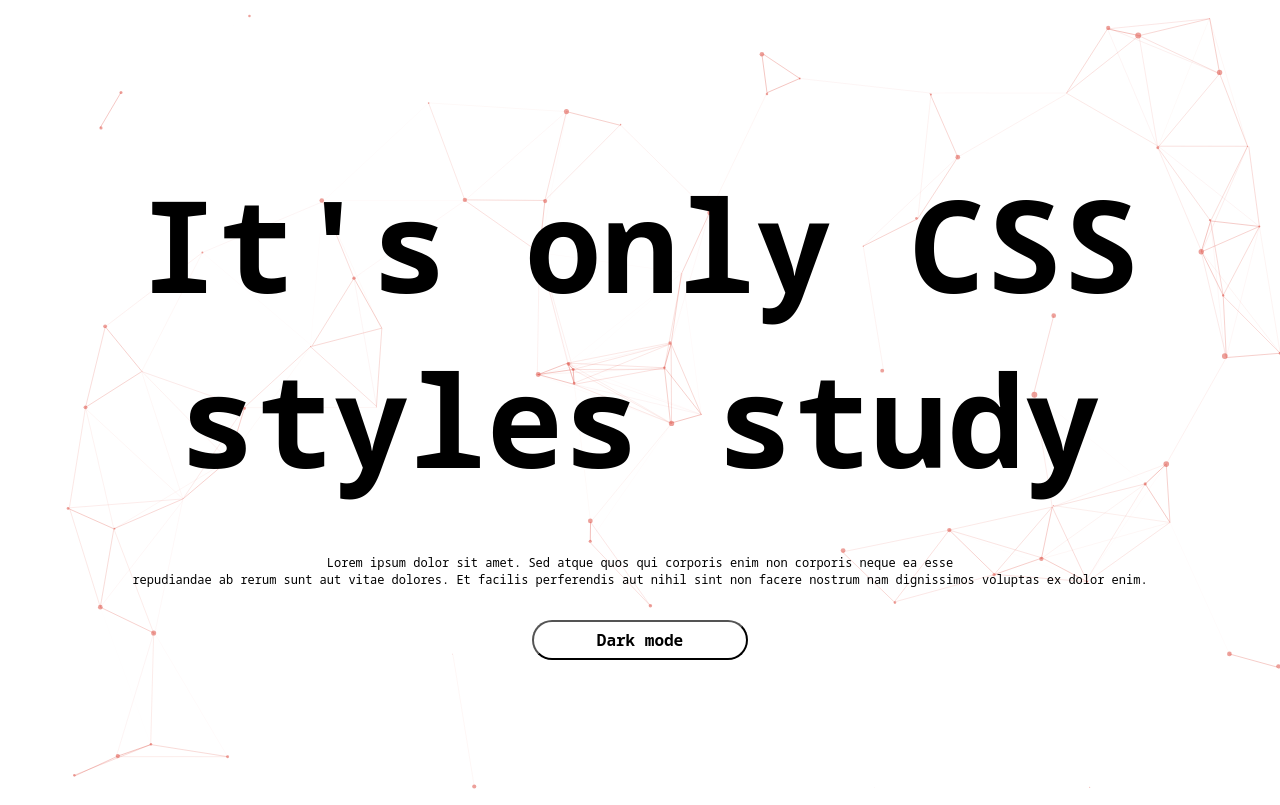
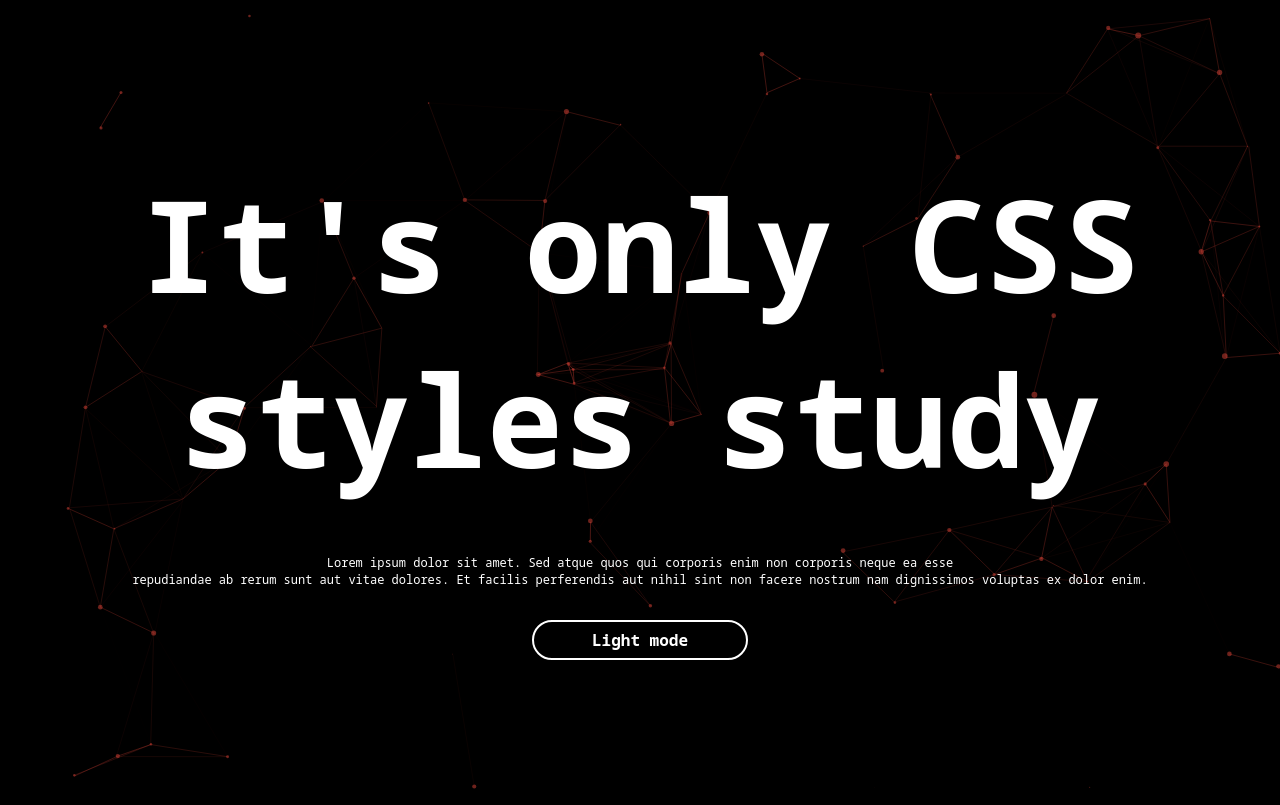
Before and after one commit to vrmtdev/vrmt-css-study, a plain HTML site: page index.html in a window 1280 px wide. Both pictures are taken after a click on the button "Dark mode". Drawn offline with Linux system fonts and the light colour scheme; a web font is replaced by a local one.

Commit message:
dark and light mode

```diff
--- a/index.html
+++ b/index.html
@@ -4,12 +4,9 @@
     <meta charset="UTF-8" />
     <meta name="viewport" content="width=device-width, initial-scale=1.0" />
     <link rel="stylesheet" href="./styles/style.css" />
-    <!-- font link -->
-    <!-- font link -->
     <title>CSS study</title>
   </head>
   <body>
-    <div class="dark-theme">
     <div id="particles-js"></div>
     <div class="main-title">
       <h1>
@@ -24,8 +21,8 @@
       </p>
       <button>Dark mode</button>
     </div>
-    </div>
     <script src="js/particles.min.js"></script>
     <script src="js/script.js"></script>
+    <script src="js/app.js"></script>
   </body>
 </html>
--- /dev/null
+++ b/js/app.js
@@ -0,0 +1,16 @@
+"use strict";
+
+const switcher = document.querySelector(".main-title button");
+
+switcher.addEventListener("click", function () {
+  document.body.classList.toggle("dark-theme");
+
+  var className = document.body.className;
+  if (className.includes("dark-theme")) {
+    this.textContent = "Light mode";
+  } else {
+    this.textContent = "Dark mode";
+  }
+
+  console.log("current class name: " + className);
+});
--- a/styles/style.scss
+++ b/styles/style.scss
@@ -1,10 +1,23 @@
 @import url("https://fonts.googleapis.com/css2?family=Inria+Sans:ital,wght@0,300;0,400;0,700;1,300;1,400;1,700&family=Jomhuria&family=Noto+Sans+Mono:wght@100..900&family=Space+Grotesk:wght@300..700&display=swap");
 
-$text-light-mode: black;
-$text-dark-mode: white;
-$bg-light-mode: white;
-$bg-dark-mode: black;
-$hover-color: rgba(129, 31, 175, 0.733);
+:root {
+  --white: white;
+  --black: black;
+}
+
+.light-theme {
+  --bg: var(--white);
+  --fontColor: var(--black);
+  --btnBg: var(--black);
+  --btnFontColor: var(--white);
+}
+
+.dark-theme {
+  --bg: var(--black);
+  --fontColor: var(--white);
+  --btnBg: var(--white);
+  --btnFontColor: var(--black);
+}
 
 * {
   padding: 0;
@@ -20,6 +33,7 @@ body {
   align-items: center;
   justify-content: center;
   text-align: center;
+  background-color: var(--bg);
 }
 
 #particles-js {
@@ -38,29 +52,28 @@ body {
 .main-title h1 {
   padding: 1rem;
   font-size: 8rem;
-  color: $text-light-mode;
+  color: var(--fontColor);
   transition: 1s;
 }
 
 .main-title h1:hover {
   transition: 1s;
-  color: $hover-color;
+  color: rgba(173, 73, 62, 0.582);
 }
 
 .main-title p {
   font-size: 0.75rem;
-  color: $text-light-mode;
+  color: var(--fontColor);
   padding: 2rem;
 }
 
 .main-title button {
-  background-color: $text-dark-mode;
+  background-color: transparent;
   width: 20%;
   height: 40px;
-  background-color: transparent;
-  color: $text-light-mode;
+  color: var(--fontColor);
   font-weight: 700;
-  border-color: $text-light-mode;
+  border: 2px solid var(--fontColor);
   cursor: pointer;
   border-radius: 30px;
   font-size: 1rem;
@@ -70,6 +83,9 @@ body {
     transform: scale(1.08);
     transition: 0.4s;
   }
+}
+.main-title button {
+  border-color: var(--fontColor);
 }
 
 /* Responsividade */
```
Also changed, not shown: styles/style.css, 1 other file. Lines whose indentation alone changed are shown as unchanged.
